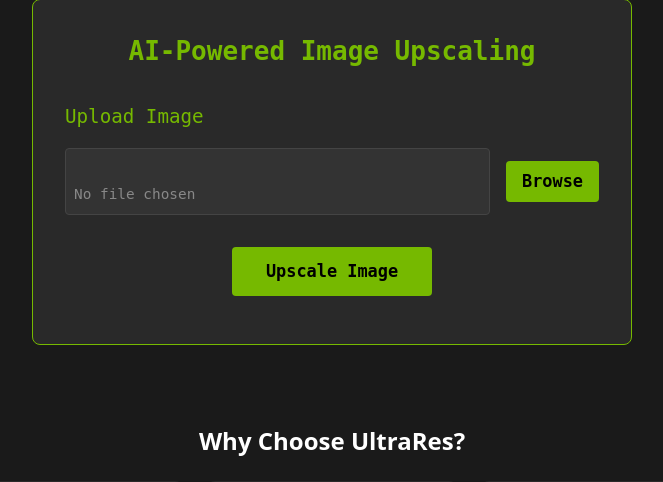
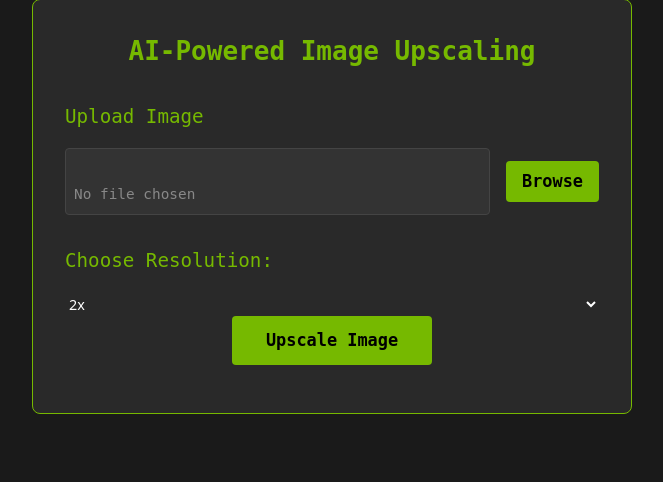
Before and after one commit to AmanSheikh2004/UltraRes, a Flask app: page / in a window 1280 px wide. Shown: the part 814-1296 px from the top of the page, without its empty margins (308-971 px from the left). Run offline with Flask 3, Linux system fonts and the light colour scheme; some libraries are stand-ins or nearby versions.

Commit message:
Update index.html

```diff
--- a/templates/index.html
+++ b/templates/index.html
@@ -47,6 +47,14 @@
                             </div>
                             <button type="button" class="browse-button" onclick="document.getElementById('file-input').click()">Browse</button>
                         </div>
+                    </div>
+                    <!-- Choose Resolution Section -->
+                    <div class="resolution-section mt-4">
+                        <label for="resolution" class="upload-label">Choose Resolution:</label>
+                        <select id="resolution" name="resolution" class="file-input text-black">
+                            <option value="1080p" style="color: #000;">2x</option>
+                            <option value="4K" style="color: #000;">4x</option>
+                        </select>
                     </div>
                     <button type="submit" class="upscale-button">Upscale Image</button>
                 </form>
```
